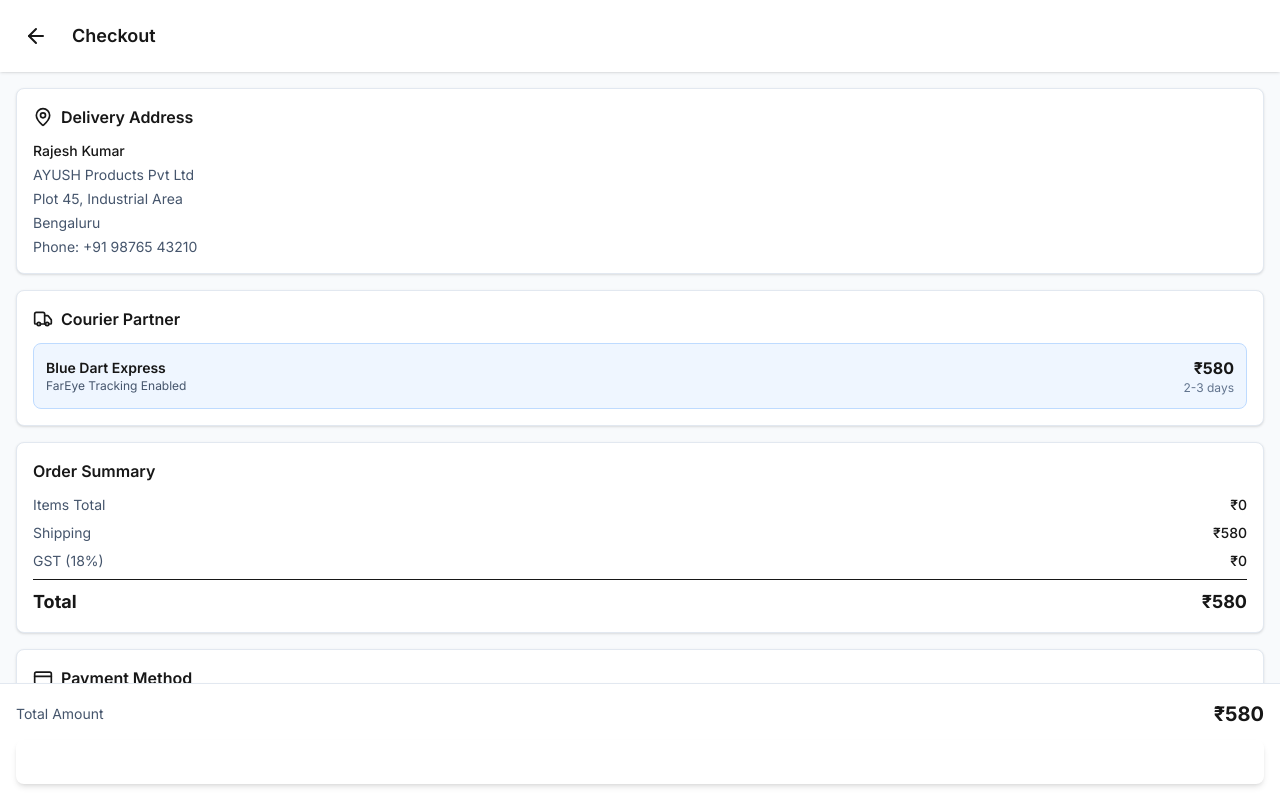
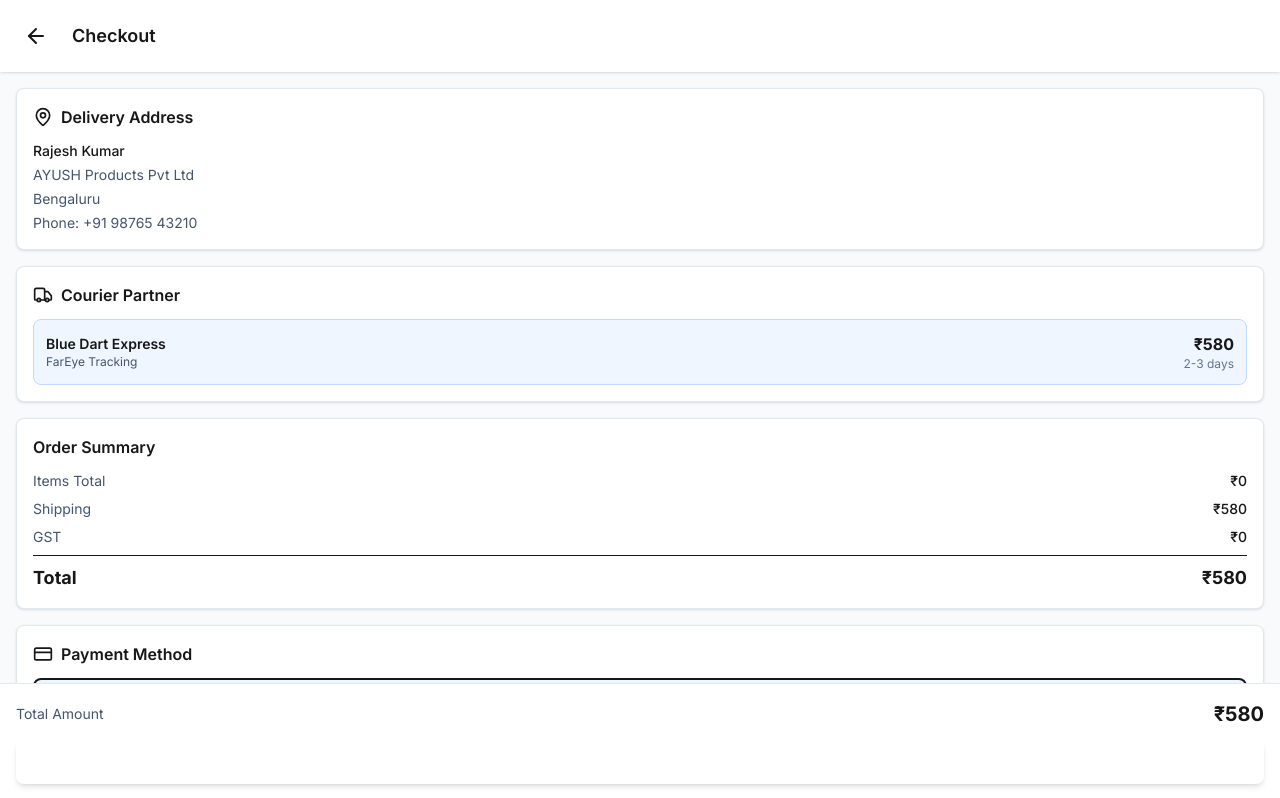
Before and after one commit to github-gp/echarak-mobile-app, a Next.js app: page /checkout in a window 1280 px wide. Shown: the top 798 px of the page. Built offline with nearby package versions, Linux system fonts and the light colour scheme.

Commit message:
Recreate checkout page - remove all multi-line strings

```diff
--- a/src/app/checkout/page.tsx
+++ b/src/app/checkout/page.tsx
@@ -1,7 +1,5 @@
 'use client';
-
 export const dynamic = 'force-dynamic';
-
 import { Suspense } from 'react';
 import { useSearchParams, useRouter } from 'next/navigation';
 import { sampleUser } from '@/data/sampleProducts';
@@ -24,19 +22,16 @@ function CheckoutContent() {
   const { cartTotal, clearCart } = useCart();
   const [selectedPayment, setSelectedPayment] = useState('upi');
   const [processing, setProcessing] = useState(false);
-
   const courierName = searchParams.get('courier') || 'Blue Dart Express';
   const shippingCost = parseInt(searchParams.get('cost') || '580');
   const gst = cartTotal * 0.18;
   const total = cartTotal + shippingCost + gst;
-
   const handlePlaceOrder = async () => {
     setProcessing(true);
     await new Promise(resolve => setTimeout(resolve, 2000));
     clearCart();
     router.push('/order-confirmation');
   };
-
   return (
     <div className="min-h-screen bg-slate-50 pb-24">
       <div className="sticky top-0 z-50 bg-white shadow-sm">
@@ -47,7 +42,6 @@ function CheckoutContent() {
           <h1 className="text-lg font-semibold">Checkout</h1>
         </div>
       </div>
-
       <div className="p-4 space-y-4">
         <div className="bg-white rounded-lg p-4 shadow-sm border border-slate-200">
           <h3 className="font-semibold flex items-center gap-2 mb-3">
@@ -57,12 +51,10 @@ function CheckoutContent() {
           <div className="text-sm space-y-1">
             <p className="font-medium">{sampleUser.name}</p>
             <p className="text-slate-600">{sampleUser.company}</p>
-            <p className="text-slate-600">{sampleUser.address.line1}</p>
             <p className="text-slate-600">{sampleUser.address.city}</p>
             <p className="text-slate-600">Phone: {sampleUser.phone}</p>
           </div>
         </div>
-
         <div className="bg-white rounded-lg p-4 shadow-sm border border-slate-200">
           <h3 className="font-semibold flex items-center gap-2 mb-3">
             <Truck className="w-5 h-5 text-brand-primary" />
@@ -71,7 +63,7 @@ function CheckoutContent() {
           <div className="flex items-center justify-between bg-blue-50 border border-blue-200 rounded-lg p-3">
             <div>
               <p className="font-semibold text-sm">{courierName}</p>
-              <p className="text-xs text-slate-600">FarEye Tracking Enabled</p>
+              <p className="text-xs text-slate-600">FarEye Tracking</p>
             </div>
             <div className="text-right">
               <p className="font-bold text-brand-primary">{formatCurrency(shippingCost)}</p>
@@ -79,7 +71,6 @@ function CheckoutContent() {
             </div>
           </div>
         </div>
-
         <div className="bg-white rounded-lg p-4 shadow-sm border border-slate-200">
           <h3 className="font-semibold mb-3">Order Summary</h3>
           <div className="space-y-2 text-sm">
@@ -92,7 +83,7 @@ function CheckoutContent() {
               <span className="font-medium">{formatCurrency(shippingCost)}</span>
             </div>
             <div className="flex justify-between">
-              <span className="text-slate-600">GST (18%)</span>
+              <span className="text-slate-600">GST</span>
               <span className="font-medium">{formatCurrency(gst)}</span>
             </div>
             <div className="border-t pt-2 flex justify-between text-lg">
@@ -101,7 +92,6 @@ function CheckoutContent() {
             </div>
           </div>
         </div>
-
         <div className="bg-white rounded-lg p-4 shadow-sm border border-slate-200">
           <h3 className="font-semibold flex items-center gap-2 mb-3">
             <CreditCard className="w-5 h-5 text-brand-primary" />
@@ -109,7 +99,7 @@ function CheckoutContent() {
           </h3>
           <div className="space-y-2">
             {paymentMethods.map((method) => (
-              <label key={method.id} className={`flex items-center gap-3 p-3 border-2 rounded-lg cursor-pointer ${selectedPayment === method.id ? 'border-brand-primary bg-blue-50' : 'border-slate-200'}`}>
+              <label key={method.id} className={selectedPayment === method.id ? 'flex items-center gap-3 p-3 border-2 rounded-lg cursor-pointer border-brand-primary bg-blue-50' : 'flex items-center gap-3 p-3 border-2 rounded-lg cursor-pointer border-slate-200'}>
                 <input type="radio" name="payment" value={method.id} checked={selectedPayment === method.id} onChange={(e) => setSelectedPayment(e.target.value)} className="w-4 h-4" />
                 <span className="text-2xl">{method.icon}</span>
                 <div className="flex-1">
@@ -122,14 +112,13 @@ function CheckoutContent() {
           </div>
         </div>
       </div>
-
       <div className="fixed bottom-0 left-0 right-0 bg-white border-t border-slate-200 p-4 shadow-lg">
         <div className="flex items-center justify-between mb-3">
           <span className="text-sm text-slate-600">Total Amount</span>
           <span className="text-xl font-bold text-brand-primary">{formatCurrency(total)}</span>
         </div>
         <Button variant="primary" className="w-full" onClick={handlePlaceOrder} disabled={processing}>
-          {processing ? <span className="flex items-center justify-center gap-2"><span className="animate-spin">⏳</span>Processing...</span> : 'Place Order & Pay'}
+          {processing ? <span>Processing...</span> : <span>Place Order</span>}
         </Button>
       </div>
     </div>
@@ -138,7 +127,7 @@ function CheckoutContent() {
 
 export default function CheckoutPage() {
   return (
-    <Suspense fallback={<div className="min-h-screen bg-slate-50 flex items-center justify-center"><div className="text-center"><div className="w-16 h-16 border-4 border-blue-600 border-t-transparent rounded-full animate-spin mx-auto mb-4"></div><p className="text-slate-600">Loading...</p></div></div>}>
+    <Suspense fallback={<div className="min-h-screen bg-slate-50 flex items-center justify-center"><p>Loading...</p></div>}>
       <CheckoutContent />
     </Suspense>
   );
```
